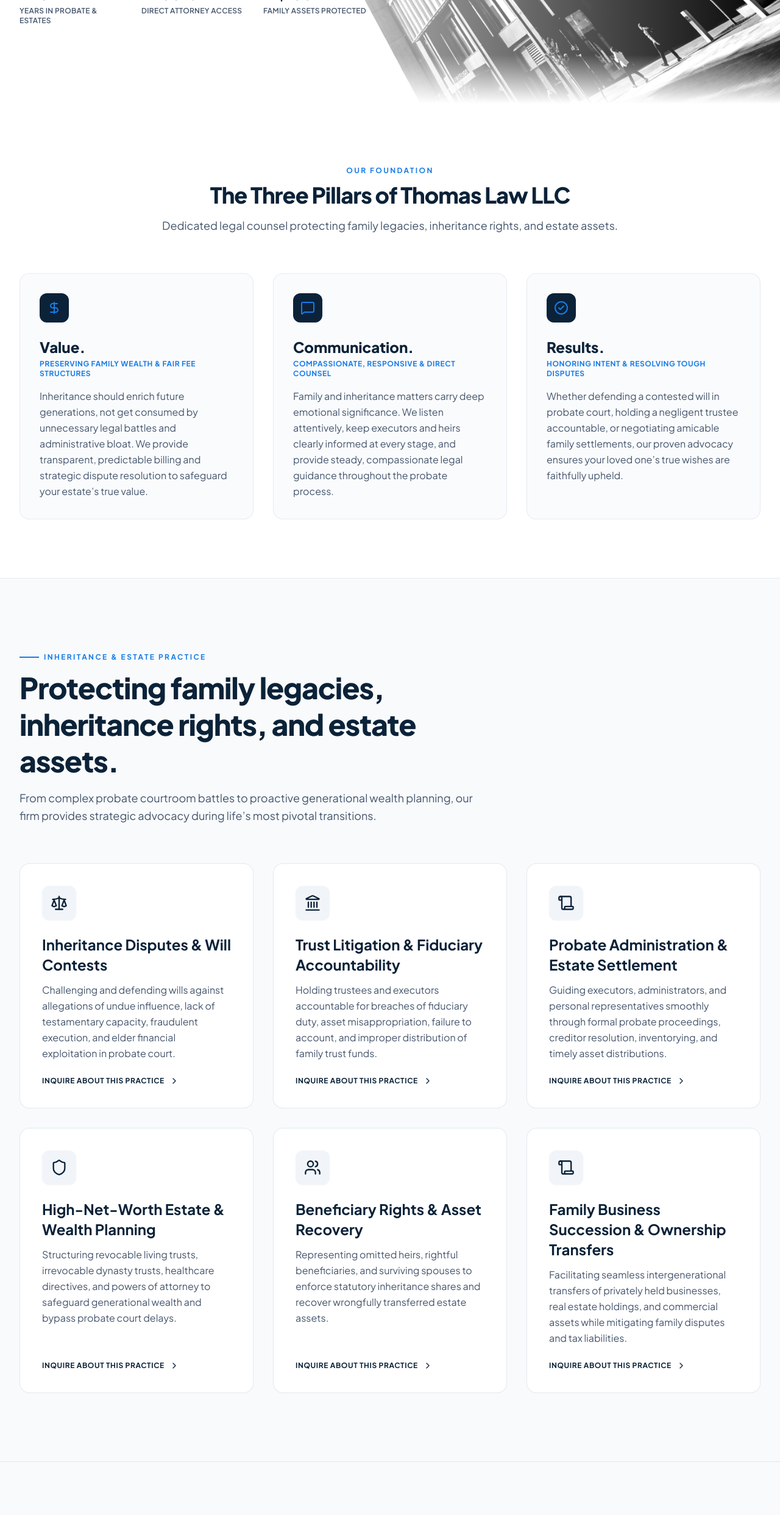
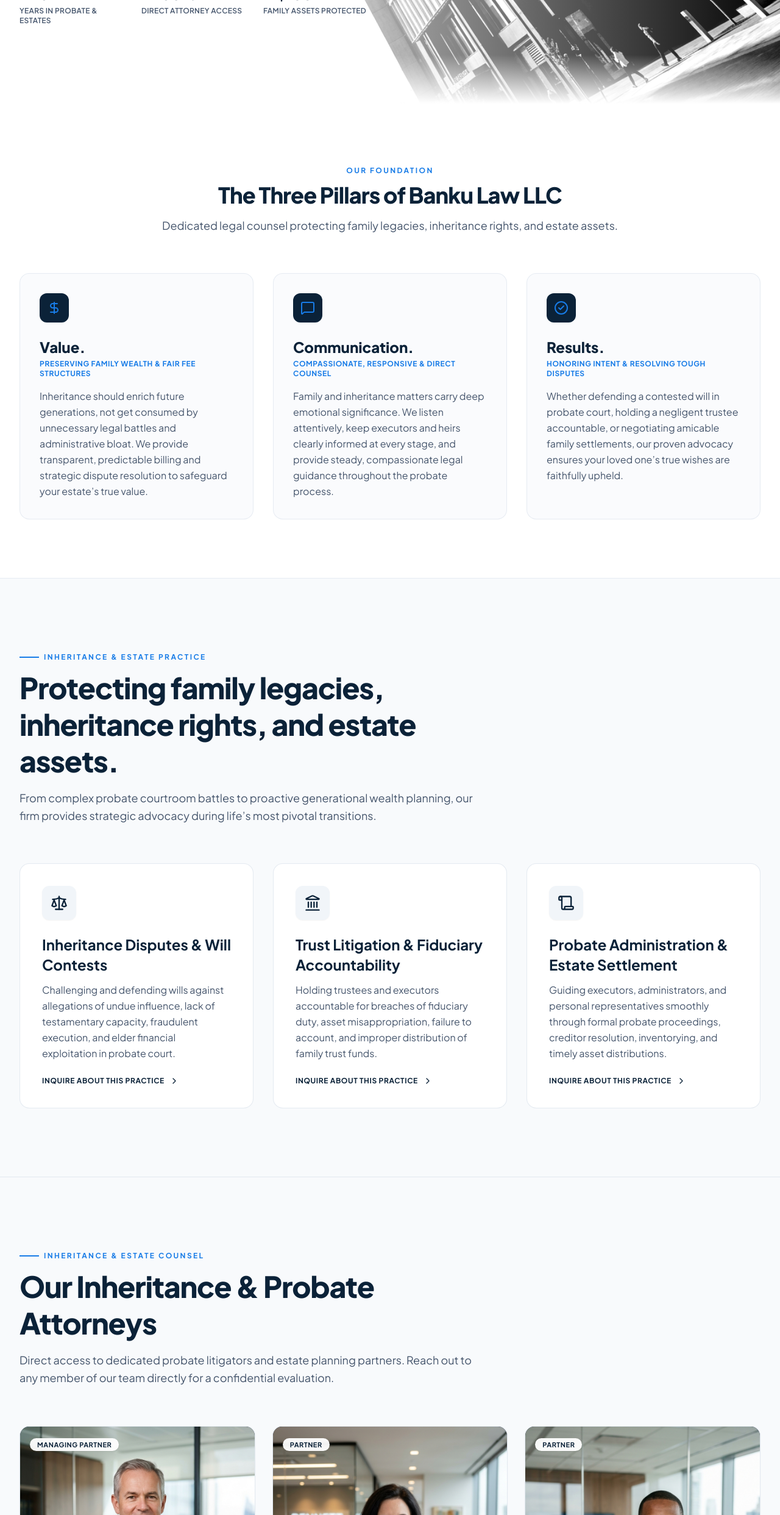
Before and after one commit to recklessbud/law-firm, a React (Vite) app: page / in a window 1280 px wide. Shown: the part 719-3204 px from the top of the page at 61% size. Built offline with nearby package versions, Linux system fonts and the light colour scheme.

Commit message:
feat: implement main app layout and add PracticeAreas and ValuesSection components

```diff
--- a/src/App.tsx
+++ b/src/App.tsx
@@ -49,11 +49,8 @@ export const App: React.FC = () => {
         {/* Direct Contact & Inquiry Section */}
         <ContactSection onRequestModal={() => handleOpenContact()} />
       </main>
-
-      {/* Footer with Legal Disclaimers & Info */}
       <Footer />
 
-      {/* Interactive Case Consultation Modal */}
       <ContactModal
         isOpen={isModalOpen}
         onClose={handleCloseContact}
--- a/src/components/PracticeAreas.tsx
+++ b/src/components/PracticeAreas.tsx
@@ -20,24 +20,24 @@ const practices = [
     description:
       'Guiding executors, administrators, and personal representatives smoothly through formal probate proceedings, creditor resolution, inventorying, and timely asset distributions.',
   },
-  {
-    icon: Shield,
-    title: 'High-Net-Worth Estate & Wealth Planning',
-    description:
-      'Structuring revocable living trusts, irrevocable dynasty trusts, healthcare directives, and powers of attorney to safeguard generational wealth and bypass probate court delays.',
-  },
-  {
-    icon: Users,
-    title: 'Beneficiary Rights & Asset Recovery',
-    description:
-      'Representing omitted heirs, rightful beneficiaries, and surviving spouses to enforce statutory inheritance shares and recover wrongfully transferred estate assets.',
-  },
-  {
-    icon: Scroll,
-    title: 'Family Business Succession & Ownership Transfers',
-    description:
-      'Facilitating seamless intergenerational transfers of privately held businesses, real estate holdings, and commercial assets while mitigating family disputes and tax liabilities.',
-  },
+  // {
+  //   icon: Shield,
+  //   title: 'High-Net-Worth Estate & Wealth Planning',
+  //   description:
+  //     'Structuring revocable living trusts, irrevocable dynasty trusts, healthcare directives, and powers of attorney to safeguard generational wealth and bypass probate court delays.',
+  // },
+  // {
+  //   icon: Users,
+  //   title: 'Beneficiary Rights & Asset Recovery',
+  //   description:
+  //     'Representing omitted heirs, rightful beneficiaries, and surviving spouses to enforce statutory inheritance shares and recover wrongfully transferred estate assets.',
+  // },
+  // {
+  //   icon: Scroll,
+  //   title: 'Family Business Succession & Ownership Transfers',
+  //   description:
+  //     'Facilitating seamless intergenerational transfers of privately held businesses, real estate holdings, and commercial assets while mitigating family disputes and tax liabilities.',
+  // },
 ];
 
 interface PracticeAreasProps {
--- a/src/components/ValuesSection.tsx
+++ b/src/components/ValuesSection.tsx
@@ -34,7 +34,7 @@ export const ValuesSection: React.FC = () => {
             <span>Our Foundation</span>
           </div>
           <h2 className="text-3xl sm:text-4xl font-extrabold text-[#0B2238] tracking-tight">
-            The Three Pillars of Thomas Law LLC
+            The Three Pillars of Banku Law LLC
           </h2>
           <p className="mt-4 text-slate-600 text-base sm:text-lg">
             Dedicated legal counsel protecting family legacies, inheritance rights, and estate assets.
```
